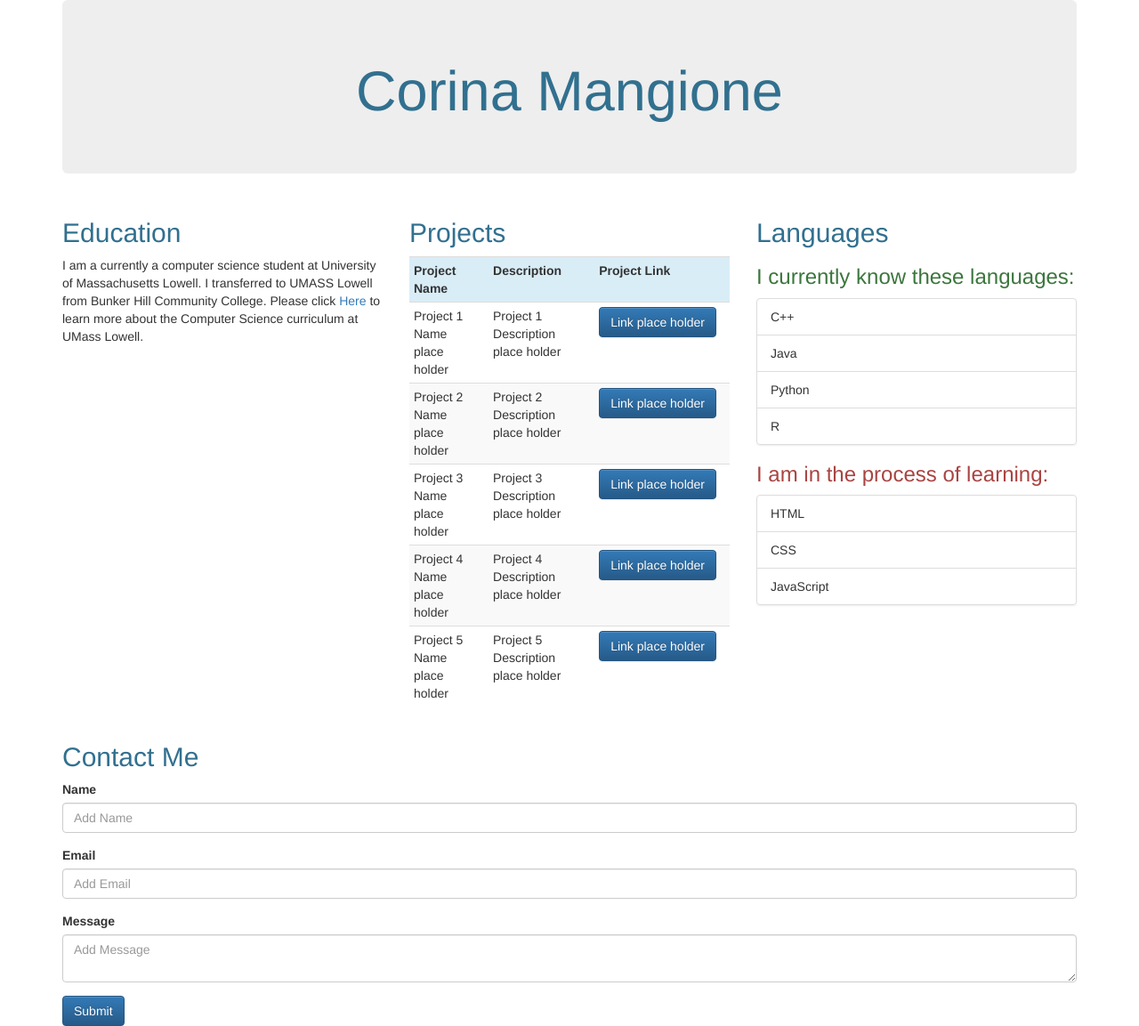
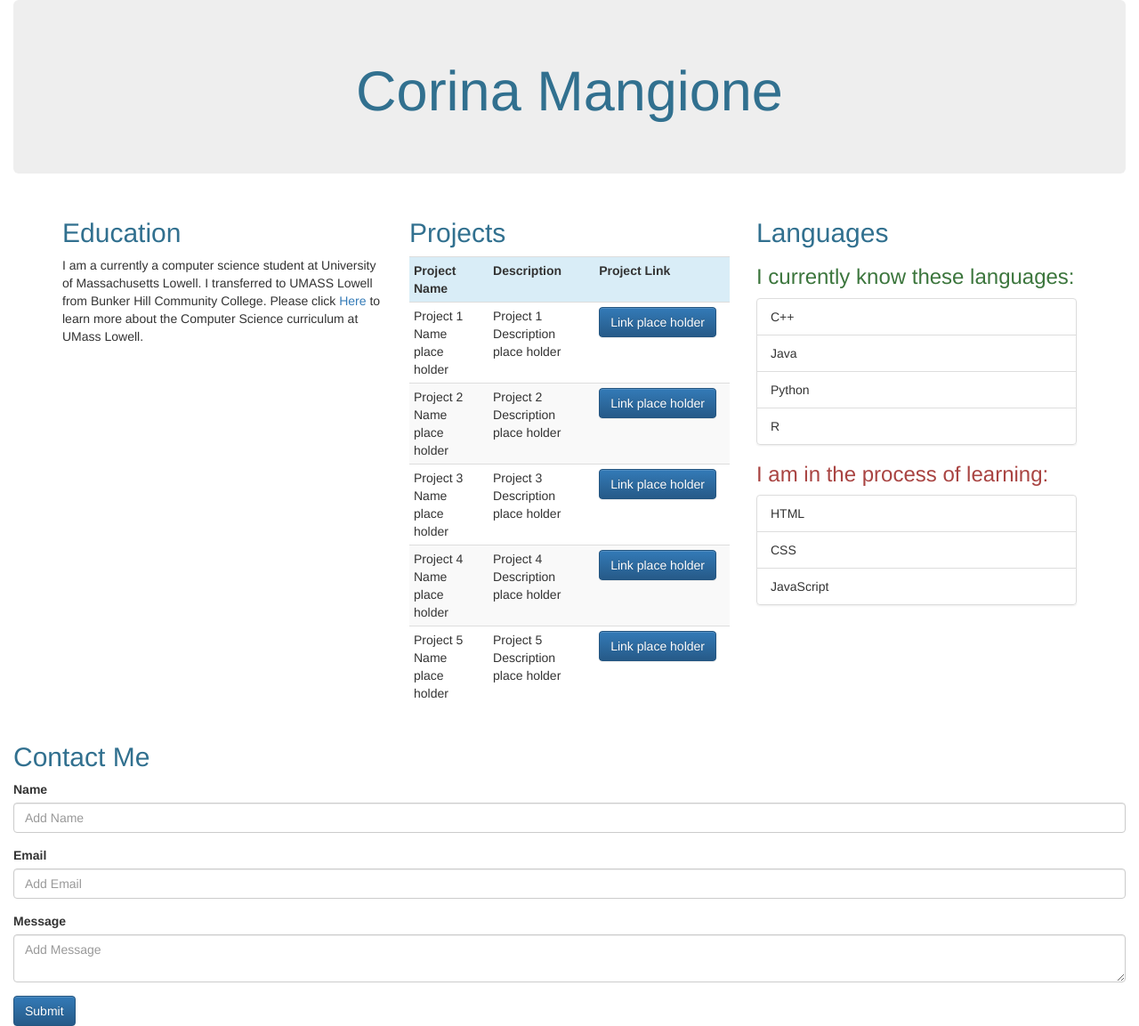
Before and after one commit to cornic15/myPage, a plain HTML site: page index.html in a window 1280 px wide. Shown: the whole page at 89% size. Drawn offline with nearby package versions, Linux system fonts and the light colour scheme.

Commit message:
Update index.html

```diff
--- a/index.html
+++ b/index.html
@@ -22,7 +22,7 @@
    </head>
    <body>
       <!-- Creates a jubotron with my name, used this resource: https://www.w3schools.com/bootstrap4/tryit.asp?filename=trybs_container_color&stacked=h -->
-      <div class="container p-3 my-3 bg-dark text-white">
+      <div class="container-fluid p-3 my-3 bg-dark text-white">
          <div class = "jumbotron">
             <header class = "text-info">
                <h1 class = "text-center" > Corina Mangione </h1>
@@ -120,7 +120,7 @@
       </div>
       <!-- Creates a form for someone to contact me used this video for the form https://www.youtube.com/watch?v=5GcQtLDGXy8&feature=youtu.be
          I also used this resource for the form https://getbootstrap.com/docs/4.0/components/forms/-->
-      <div class = "container">
+      <div class = "container-fluid">
          <h2 class = "text-info"> Contact Me </h2>
          <form>
             <div class = "form-group">
```
